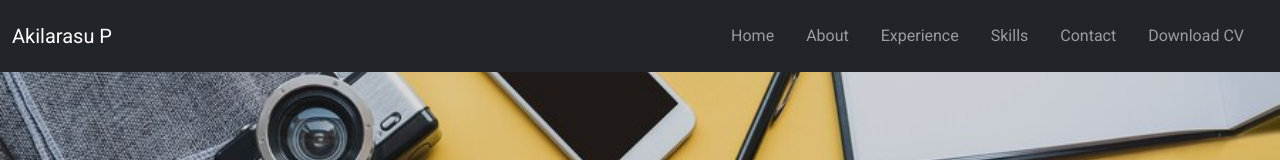
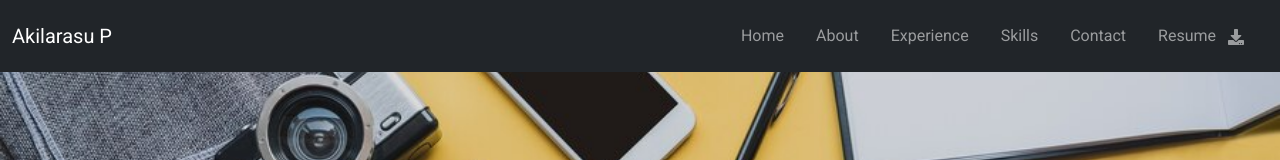
Before and after one commit to Akilarasup/My-portfolio, a Gatsby site: page / in a window 1280 px wide. Shown: the top 160 px of the page. Built offline with nearby package versions, Linux system fonts and the light colour scheme; Gatsby itself is replaced by a stand-in of ours.

Commit message:
CV to Resume

```diff
--- a/src/components/Header.js
+++ b/src/components/Header.js
@@ -2,6 +2,7 @@ import React from 'react';
 import { Navbar, Nav, Container } from 'react-bootstrap';
 import { Link as GatsbyLink } from 'gatsby';
 import { Link as ScrollLink } from 'react-scroll';
+import { FaDownload } from 'react-icons/fa'; // Import the download icon from react-icons
 import './Header.css'; // Import external CSS file for styles
 
 const Header = () => {
@@ -17,7 +18,9 @@ const Header = () => {
             <Nav.Link as={ScrollLink} to="experience" smooth={true} duration={500} className="nav-link me-lg-3">Experience</Nav.Link>
             <Nav.Link as={ScrollLink} to="skills" smooth={true} duration={500} className="nav-link me-lg-3">Skills</Nav.Link>
             <Nav.Link as={ScrollLink} to="contact" smooth={true} duration={500} className="nav-link me-lg-3">Contact</Nav.Link>
-            <Nav.Link href="/resume.pdf" className="nav-link me-lg-3" download>Download CV</Nav.Link>
+            <Nav.Link href="/resume.pdf" className="nav-link me-lg-3" download>
+              Resume <FaDownload className="ms-2" /> {/* Add the download icon */}
+            </Nav.Link>
           </Nav>
         </Navbar.Collapse>
       </Container>
```
